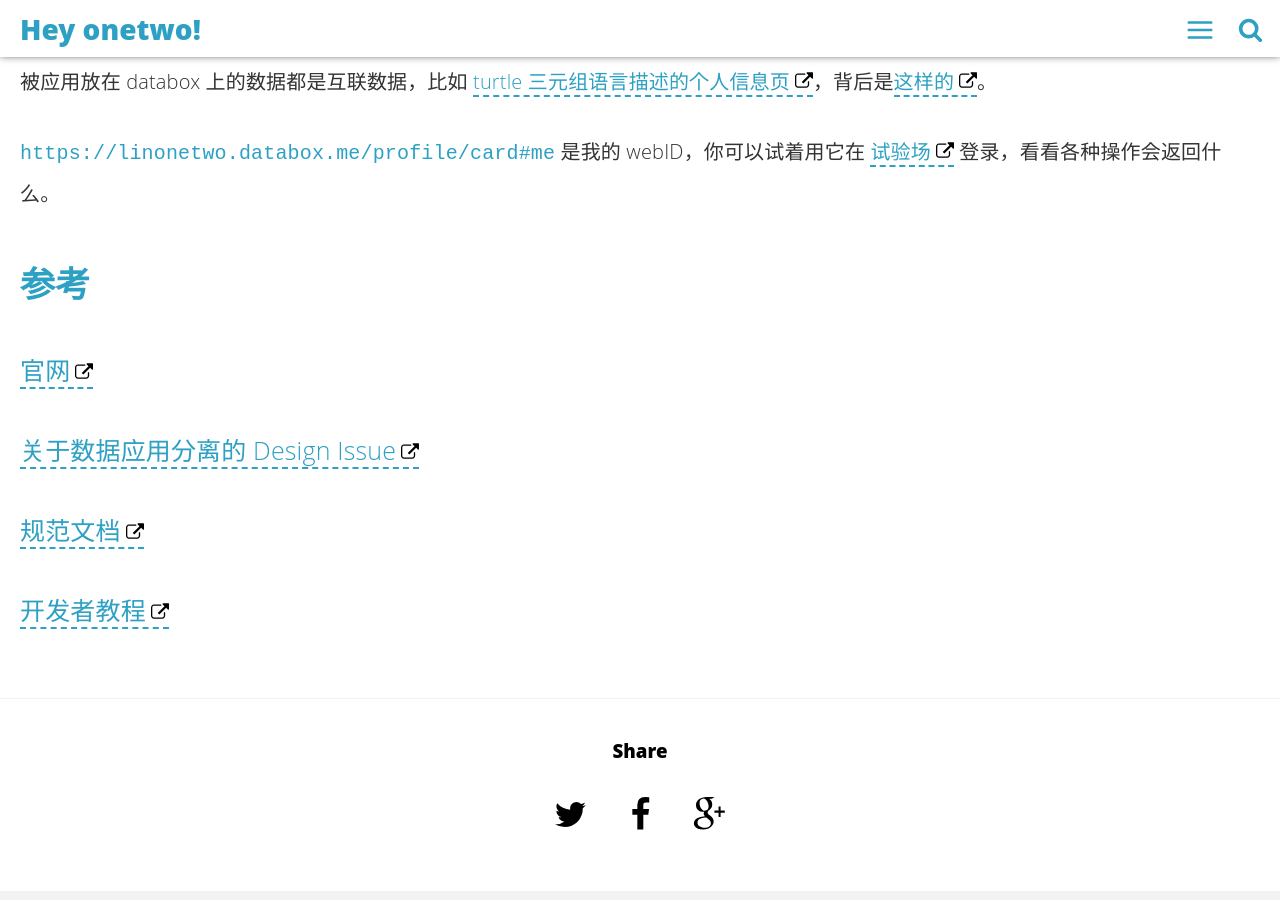
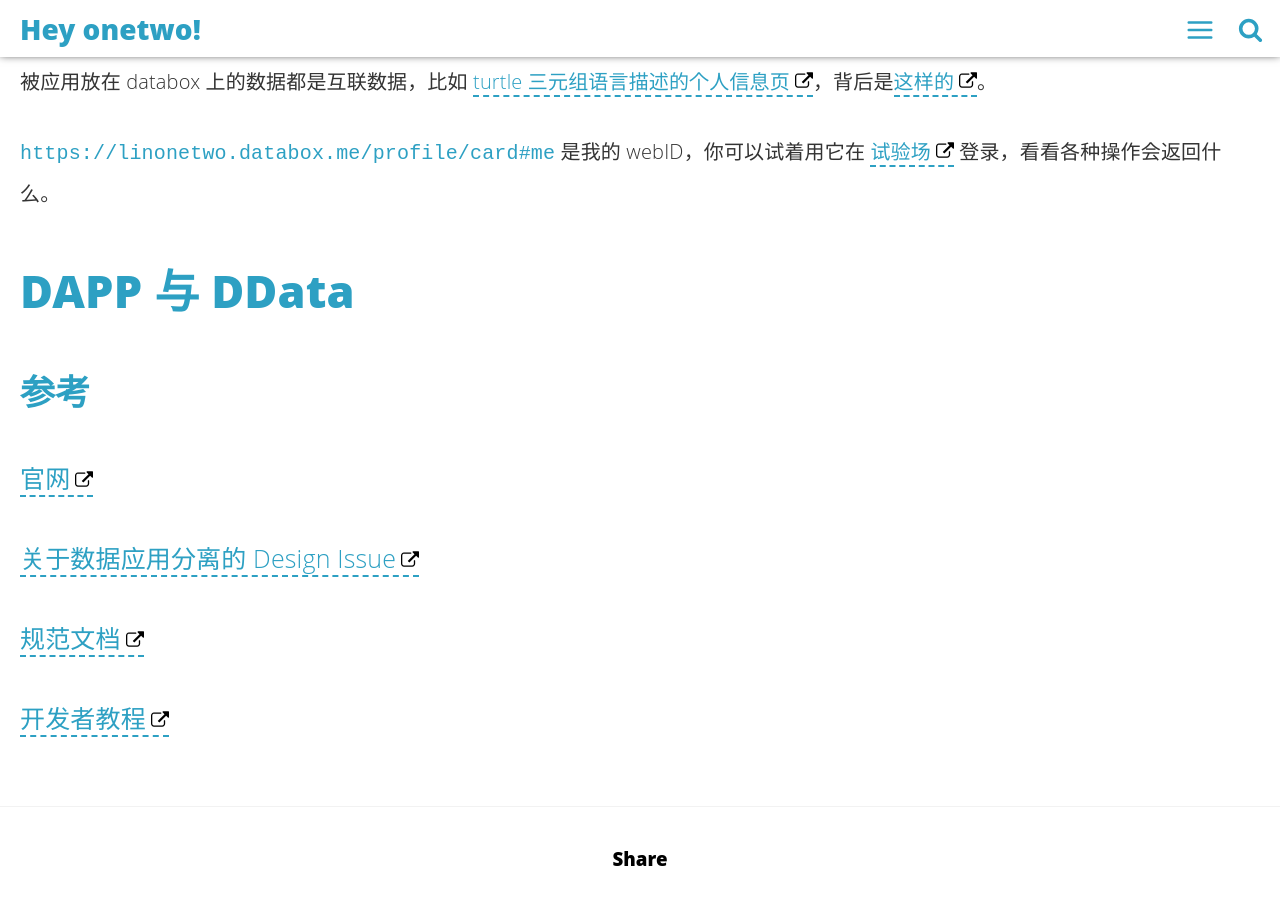
Before and after one commit to linonetwo/linonetwo.github.io, a Jekyll site: the page built from _posts/2018-02-26-看看分布式社交协议Solid.md, in a window 1280 px wide and 900 px high, scrolled down 1470 px. Built offline with Jekyll 4.4.1, drawn with Linux system fonts in a browser that asks for light colours; comment, search, counter and statistics services are not loaded.

Commit message:
加个刚想到的脑洞

````diff
--- a/_posts/2018-02-26-看看分布式社交协议Solid.md
+++ b/_posts/2018-02-26-看看分布式社交协议Solid.md
@@ -34,6 +34,8 @@ Solid 是 social linked data (社交互联数据) 的缩写，简单来介绍就
 
 ```https://linonetwo.databox.me/profile/card#me``` 是我的 webID，你可以试着用它在 [试验场](https://solid.github.io/solid-client/demo/) 登录，看看各种操作会返回什么。
 
+# DAPP 与 DData
+
 ## 参考
 
 ### [<span id="1">官网</span>](https://solid.mit.edu/)
````
